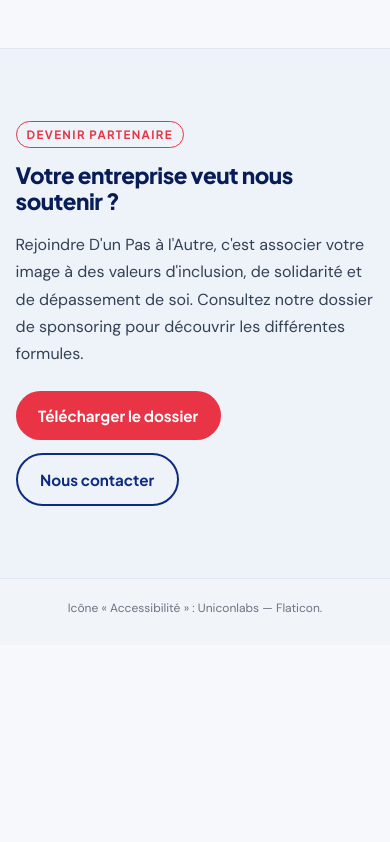
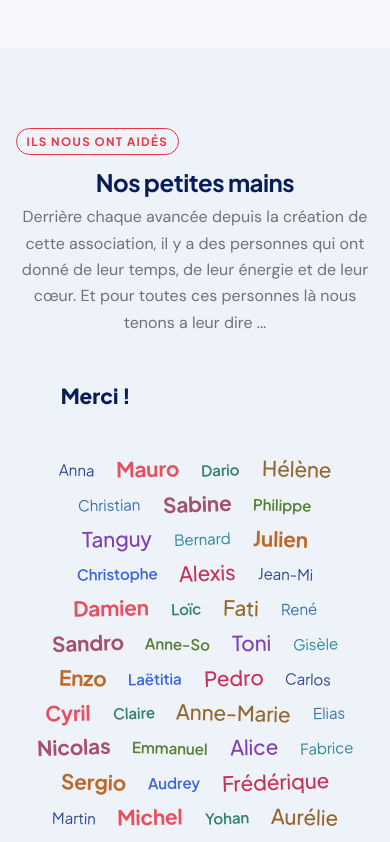
Before and after one commit to SullivanMICHEL/DunPasALAutre, a Vue app: page /sponsors in a window 390 px wide. Shown: the part 10760-11602 px from the top of the page. Before the commit the page ends 11405 px from the top, so only its background shows below. Built offline with nearby package versions, Linux system fonts and the light colour scheme.

Commit message:
Add merci section

```diff
--- a/src/views/SponsorsView.vue
+++ b/src/views/SponsorsView.vue
@@ -75,7 +75,7 @@
     </section>
 
     <!-- ── Petites mains ── -->
-    <!-- <section class="merci-section">
+    <section class="merci-section">
       <div class="container">
         <span class="section-tag center">Ils nous ont aidés</span>
         <h2 class="merci-title">Nos petites mains</h2>
@@ -83,6 +83,7 @@
           Derrière chaque avancée depuis la création de cette association, il y a des personnes qui ont donné de leur temps,
           de leur énergie et de leur cœur. Et pour toutes ces personnes là nous tenons a leur dire ...
         </p>
+        <div class="merci-center">Merci !</div>
         <div class="word-cloud">
           <span
             v-for="(prenom, i) in prenoms.slice(0, 15)"
@@ -90,8 +91,6 @@
             class="prenom-tag"
             :style="prenomStyle(i)"
           >{{ prenom }}</span>
-
-          <div class="merci-center">Merci !</div>
 
           <span
             v-for="(prenom, i) in prenoms.slice(15)"
@@ -101,7 +100,7 @@
           >{{ prenom }}</span>
         </div>
       </div>
-    </section> -->
+    </section>
 
     <!-- ── Rejoindre ── -->
     <section class="join-section">
@@ -544,12 +543,13 @@ export default {
 
       // Prénoms des petites mains
       prenoms: [
-        "Fatima", "Pedro", "Carlos", "Cyril", "Claire", "Anne-Marie",
-        "Sabine", "Elias", "Nicolas", "Emmanuel", "Alice", "René",
-        "Christian", "Fabrice", "Sergio", "Jean-Michel", "Audrey",
-        "Hélène", "Frédérique", "Sandro", "Toni", "Anne-Sophie",
-        "Martin", "Michel", "Yohan", "Gisèle", "Aurélie", "Julien",
-        "Patrice", "Tiffany", "Anna", "Enzo", "Laëtitia"
+        "Anna", "Mauro", "Dario", "Hélène", "Christian", "Sabine",
+        "Philippe", "Tanguy", "Bernard", "Julien", "Christophe", "Alexis",
+        "Jean-Mi", "Damien", "Loïc", "Fati", "René", "Sandro", "Anne-So",
+        "Toni", "Gisèle", "Enzo", "Laëtitia", "Pedro", "Carlos", "Cyril",
+        "Claire", "Anne-Marie", "Elias", "Nicolas", "Emmanuel", "Alice",
+        "Fabrice", "Sergio", "Audrey", "Frédérique", "Martin", "Michel",
+        "Yohan", "Aurélie", "Patrice", "Tiffany",
       ],
 
       // Palette de couleurs pour les avatars (coordonnée avec la charte)
@@ -870,24 +870,15 @@ export default {
 .prenom-tag:nth-child(3n+1):hover { transform: rotate(1.5deg) scale(1.18); }
 .prenom-tag:nth-child(3n+2):hover { transform: rotate(-1deg) scale(1.18); }
 .merci-center {
-  position: absolute;
-  top: 50%; left: 50%;
-  transform: translate(-50%, -50%);
   font-family: var(--font-heading);
-  font-size: clamp(1.4rem, 3vw, 2rem);
+  font-size: clamp(1.6rem, 3vw, 2.2rem);
   font-weight: 800;
   color: var(--blue-dark);
   text-align: center;
   line-height: 1.2;
-  background: var(--bg-subtle);
-  padding: 10px 20px;
-  border-radius: var(--radius-lg);
-  white-space: nowrap;
-  pointer-events: none;
-  z-index: 2;
 }
 @media (max-width: 600px) {
-  .word-cloud { padding: 100px 20px 60px; min-height: 400px; position: relative; min-height: 340px }
+  .word-cloud { padding: 50px 20px 60px; min-height: 400px; min-height: 340px }
   .merci-center { font-size: 1.3rem; white-space: normal; width: 160px; }
 }
 </style>
```
